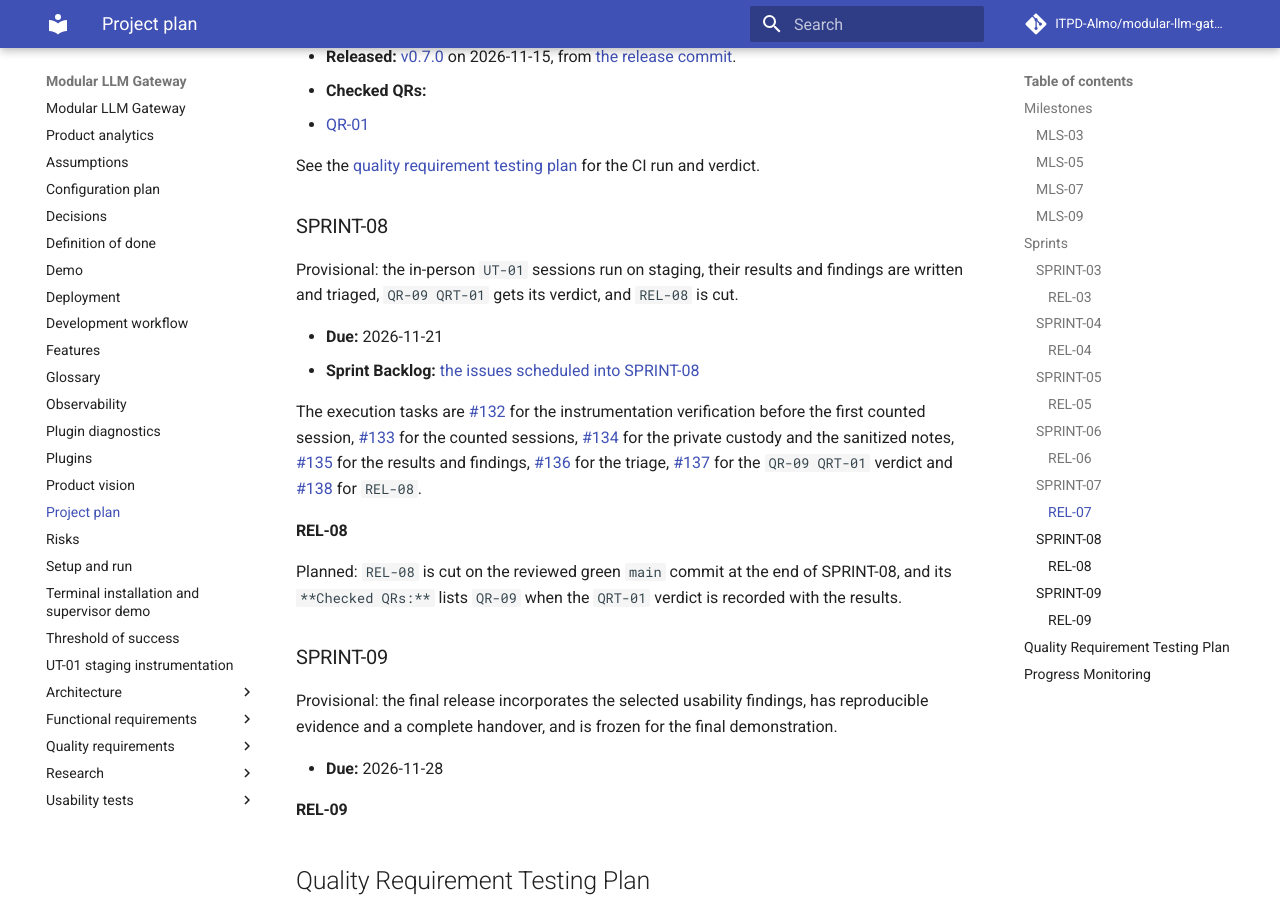
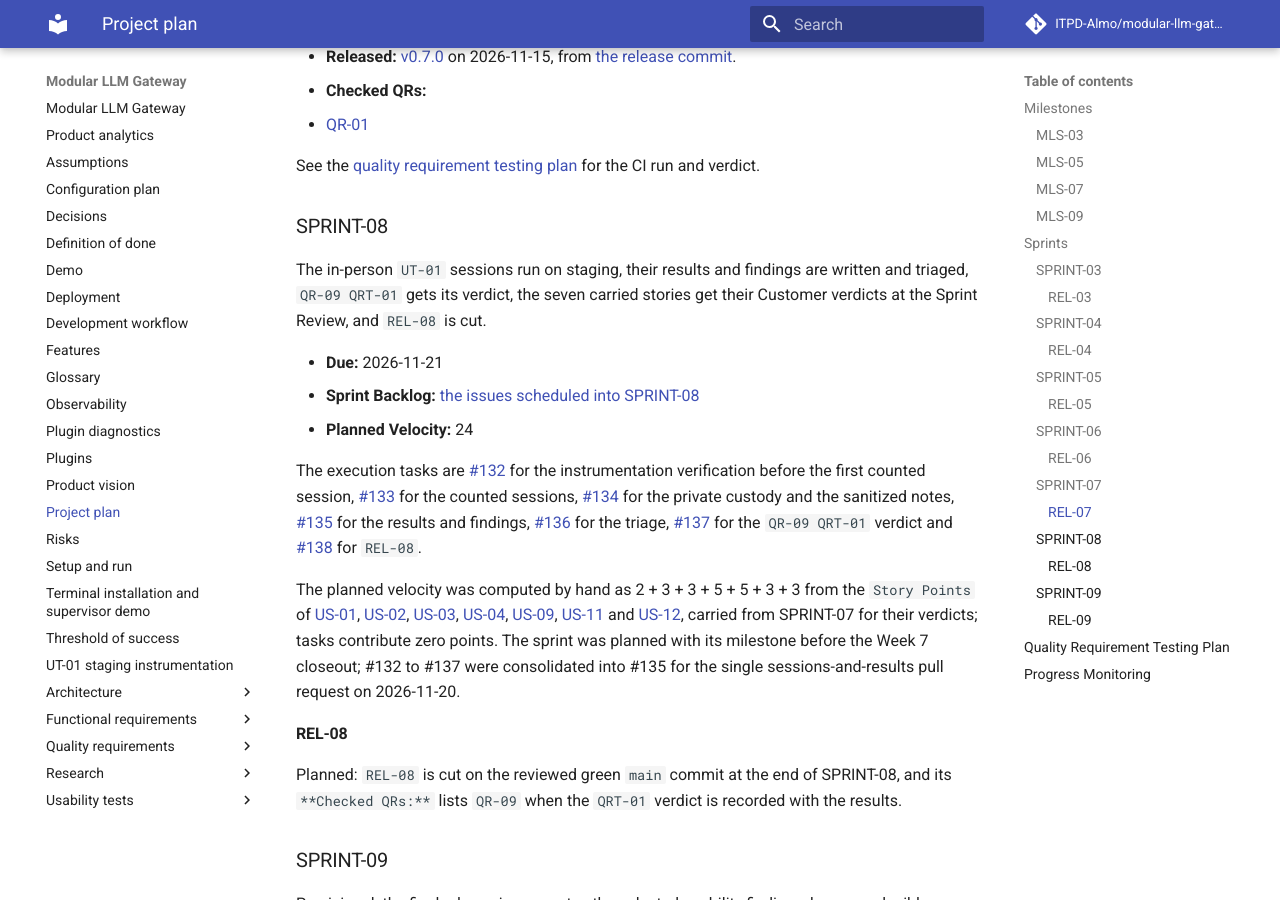
Before and after one commit to ITPD-Almo/modular-llm-gateway, an MkDocs documentation site: the page built from docs/project-plan.md, in a window 1280 px wide and 900 px high, scrolled down 4756 px. Built offline with MkDocs 1.6.1 and Material for MkDocs 9.7.7, drawn with Linux system fonts in a browser that asks for light colours; comment, search, counter and statistics services are not loaded.

Commit message:
Set SPRINT-08's sprint goal and planned velocity

```diff
--- a/docs/project-plan.md
+++ b/docs/project-plan.md
@@ -141,12 +141,16 @@ See the [quality requirement testing plan](#quality-requirement-testing-plan) fo
 
 ### SPRINT-08
 
-Provisional: the in-person `UT-01` sessions run on staging, their results and findings are written and triaged, `QR-09 QRT-01` gets its verdict, and `REL-08` is cut.
+The in-person `UT-01` sessions run on staging, their results and findings are written and triaged, `QR-09 QRT-01` gets its verdict, the seven carried stories get their Customer verdicts at the Sprint Review, and `REL-08` is cut.
 
 - **Due:** 2026-11-21
 - **Sprint Backlog:** [the issues scheduled into SPRINT-08](https://github.com/ITPD-Almo/modular-llm-gateway/milestone/6)
+- **Planned Velocity:** 24
 
 The execution tasks are [#132](https://github.com/ITPD-Almo/modular-llm-gateway/issues/132) for the instrumentation verification before the first counted session, [#133](https://github.com/ITPD-Almo/modular-llm-gateway/issues/133) for the counted sessions, [#134](https://github.com/ITPD-Almo/modular-llm-gateway/issues/134) for the private custody and the sanitized notes, [#135](https://github.com/ITPD-Almo/modular-llm-gateway/issues/135) for the results and findings, [#136](https://github.com/ITPD-Almo/modular-llm-gateway/issues/136) for the triage, [#137](https://github.com/ITPD-Almo/modular-llm-gateway/issues/137) for the `QR-09 QRT-01` verdict and [#138](https://github.com/ITPD-Almo/modular-llm-gateway/issues/138) for `REL-08`.
+
+The planned velocity was computed by hand as 2 + 3 + 3 + 5 + 5 + 3 + 3 from the `Story Points` of [US-01](https://github.com/ITPD-Almo/modular-llm-gateway/issues/40), [US-02](https://github.com/ITPD-Almo/modular-llm-gateway/issues/41), [US-03](https://github.com/ITPD-Almo/modular-llm-gateway/issues/42), [US-04](https://github.com/ITPD-Almo/modular-llm-gateway/issues/52), [US-09](https://github.com/ITPD-Almo/modular-llm-gateway/issues/96), [US-11](https://github.com/ITPD-Almo/modular-llm-gateway/issues/110) and [US-12](https://github.com/ITPD-Almo/modular-llm-gateway/issues/111), carried from SPRINT-07 for their verdicts; tasks contribute zero points.
+The sprint was planned with its milestone before the Week 7 closeout; #132 to #137 were consolidated into #135 for the single sessions-and-results pull request on 2026-11-20.
 
 #### REL-08
 
```
